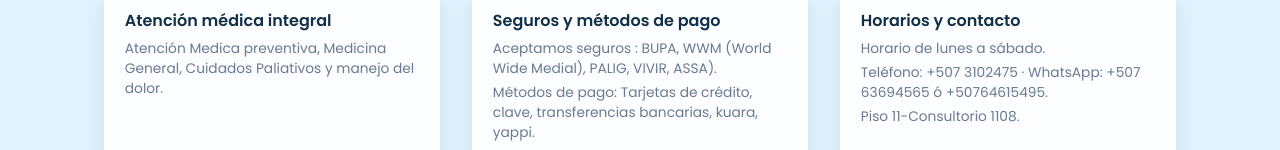
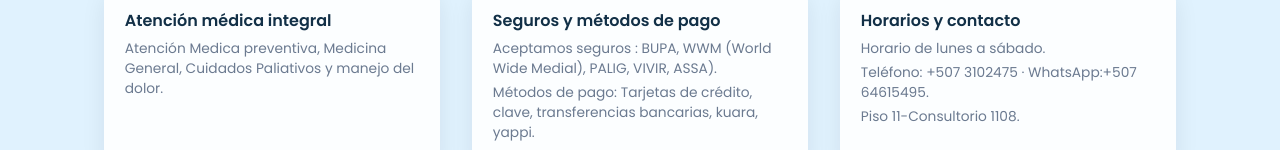
Before and after one commit to lulabtechnology/Dra.-Ivette-Rios-Diez, a Next.js app: page / in a window 1280 px wide. Shown: the part 3818-3968 px from the top of the page. Built offline with nearby package versions, Linux system fonts and the light colour scheme.

Commit message:
Update page.js

```diff
--- a/app/page.js
+++ b/app/page.js
@@ -1,7 +1,7 @@
 import Link from 'next/link';
 
 const WHATSAPP_LINK =
-  'https://wa.me/50763694565?text=Hola%20doctora%20Ivette,%20me%20gustar%C3%ADa%20agendar%20una%20cita.';
+  'https://wa.me/50764615494?text=Hola%20doctora%20Ivette,%20me%20gustar%C3%ADa%20agendar%20una%20cita.';
 
 export default function Home() {
   return (
@@ -333,7 +333,7 @@
             <h2 className="summary-title">Horarios y contacto</h2>
             <p className="summary-text">Horario de lunes a sábado.</p>
             <p className="summary-text">
-              Teléfono: +507 3102475 · WhatsApp: +507 63694565 ó +50764615495.
+              Teléfono: +507 3102475 · WhatsApp:+507 64615495.
             </p>
             <p className="summary-text">Piso 11-Consultorio 1108.</p>
           </div>
```
